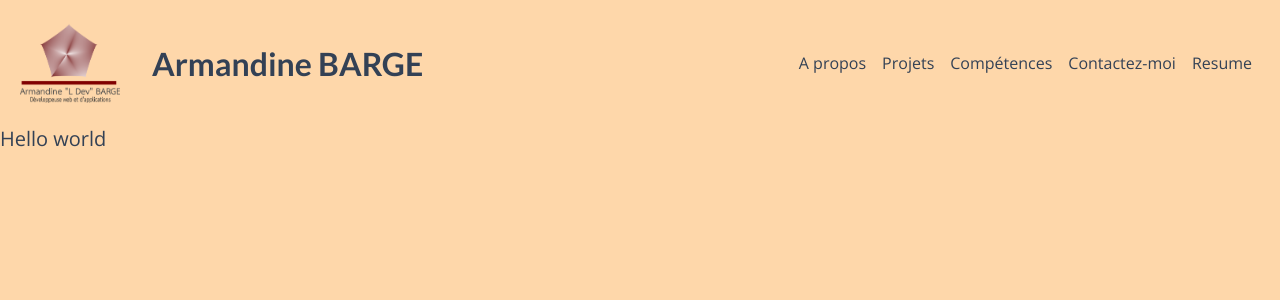
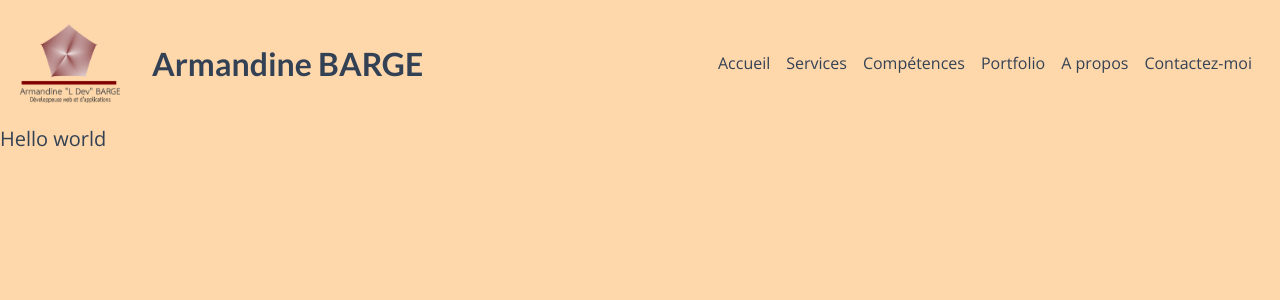
Before and after one commit to ArmandineLDev/ArmandineLDev_old, a Next.js app in the folder ald-cli/: page / in a window 1280 px wide. Shown: the top 300 px of the page. Built offline with nearby package versions, Linux system fonts and the light colour scheme.

Commit message:
update item list in navbar and check setup

```diff
--- a/ald-cli/components/Header/Menu/Mobile.module.css
+++ b/ald-cli/components/Header/Menu/Mobile.module.css
@@ -12,3 +12,9 @@
 .navbar{
     margin-top: 1em;
 }
+
+@media screen and (min-width: 990px){
+    .mobile{
+        display: none;
+    }
+}
--- a/ald-cli/datas/menu.js
+++ b/ald-cli/datas/menu.js
@@ -1,13 +1,13 @@
 export const itemsDatas = [
     {
         id: 1,
-        menu: "A propos",
-        link: "#about"
+        menu: "Accueil",
+        link: "/"
     },
     {
         id: 2,
-        menu: "Projets",
-        link: "#project"
+        menu: "Services",
+        link: "/services"
     },
     {
         id: 3,
@@ -15,13 +15,18 @@ export const itemsDatas = [
         link: "#skills"
     },
     {
-        id: 4,
-        menu: "Contactez-moi",
-        link: "#contact"
+      id: 4,
+      menu: "Portfolio",
+      link: "/portfolio"
     },
     {
         id: 5,
-        menu: "Resume",
-        link: "/"
+        menu: "A propos",
+        link: "/a-propos"
+    },
+    {
+        id: 6,
+        menu: "Contactez-moi",
+        link: "/contact"
     }
 ]
--- a/ald-cli/styles/globals.css
+++ b/ald-cli/styles/globals.css
@@ -41,7 +41,7 @@ ul {
   }
 }
 
-@media screen and (min-width: 920px){
+@media screen and (min-width: 1120px){
   body{
     font-size: 20px
   }
```
